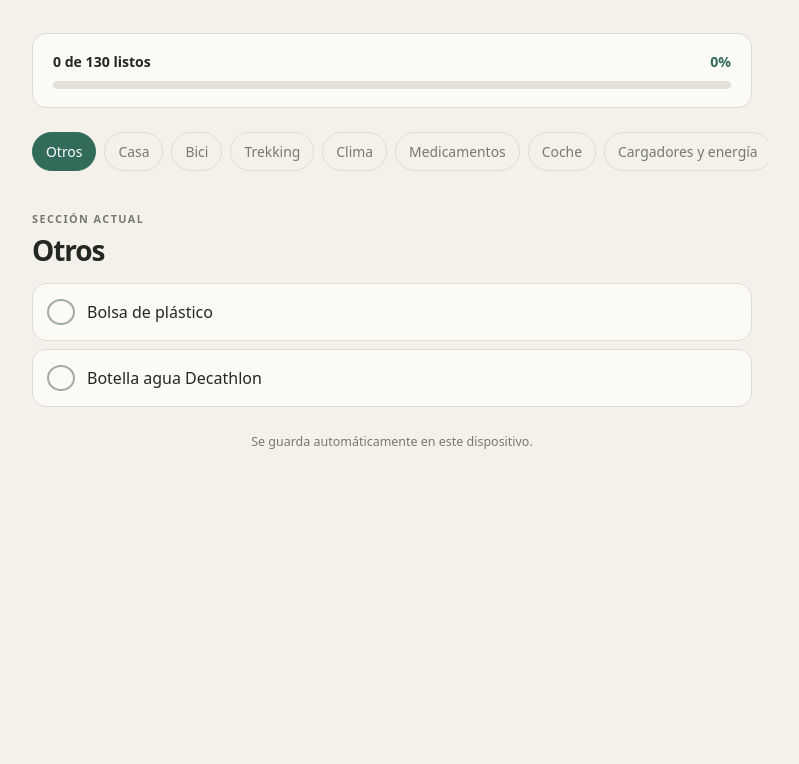
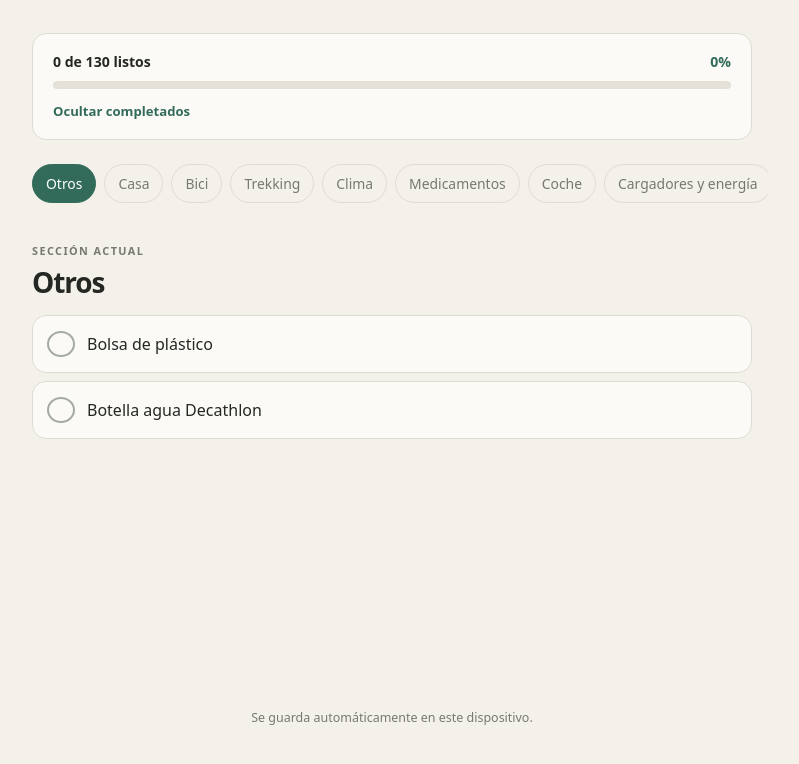
Before and after one commit to ralph1985/trip-list, a website built with Vite: page index.html in a window 1280 px wide. Shown: the part 162-926 px from the top of the page, without its empty margins (248-1047 px from the left). Before the commit the page ends 800 px from the top, so only its background shows below. Built offline with nearby package versions, Linux system fonts and the light colour scheme.

Commit message:
fix: stabilize checklist layout

```diff
--- a/app.js
+++ b/app.js
@@ -11,6 +11,7 @@ let sections = listDefinition.map((section) => ({
   }))
 }));
 let activeSectionId = sections[0]?.id;
+let showCompleted = true;
 
 const sectionNav = document.querySelector("#section-nav");
 const checklist = document.querySelector("#checklist");
@@ -18,6 +19,7 @@ const sectionTitle = document.querySelector("#section-title");
 const progressLabel = document.querySelector("#progress-label");
 const progressPercent = document.querySelector("#progress-percent");
 const progressBar = document.querySelector("#progress-bar");
+const completedToggle = document.querySelector("#completed-toggle");
 
 function loadCheckedIds() {
   try {
@@ -42,11 +44,16 @@ function slugify(value) {
 function render() {
   const section = activeSection();
   activeSectionId = section?.id;
+  const navScrollLeft = sectionNav.scrollLeft;
   sectionNav.innerHTML = sections.map((item) => `<button class="section-tab" type="button" data-section="${item.id}" aria-current="${item.id === activeSectionId}">${item.name}</button>`).join("");
+  sectionNav.scrollLeft = navScrollLeft;
   sectionTitle.textContent = section?.name ?? "Lista";
-  checklist.innerHTML = section?.items.length
-    ? section.items.map((item) => `<li class="check-item"><input type="checkbox" id="item-${item.id}" data-item="${item.id}" ${item.done ? "checked" : ""} /><label for="item-${item.id}">${escapeHtml(item.label)}</label></li>`).join("")
-    : `<li class="empty">Esta sección está vacía por ahora.</li>`;
+  const visibleItems = section?.items.filter((item) => showCompleted || !item.done) ?? [];
+  checklist.innerHTML = visibleItems.length
+    ? visibleItems.map((item) => `<li class="check-item"><input type="checkbox" id="item-${item.id}" data-item="${item.id}" ${item.done ? "checked" : ""} /><label for="item-${item.id}">${escapeHtml(item.label)}</label></li>`).join("")
+    : `<li class="empty">${section?.items.length ? "No hay elementos pendientes en esta sección." : "Esta sección está vacía por ahora."}</li>`;
+  completedToggle.textContent = showCompleted ? "Ocultar completados" : "Mostrar completados";
+  completedToggle.setAttribute("aria-pressed", String(!showCompleted));
   updateProgress();
 }
 
@@ -77,6 +84,11 @@ checklist.addEventListener("change", (event) => {
   render();
 });
 
+completedToggle.addEventListener("click", () => {
+  showCompleted = !showCompleted;
+  render();
+});
+
 document.querySelector("#reset-button").addEventListener("click", () => {
   if (!window.confirm("¿Desmarcar toda la lista?")) return;
   sections.forEach((section) => section.items.forEach((item) => { item.done = false; }));
--- a/index.html
+++ b/index.html
@@ -27,6 +27,7 @@
           <span id="progress-percent">0%</span>
         </div>
         <div class="progress-track"><div class="progress-bar" id="progress-bar"></div></div>
+        <button class="filter-button" id="completed-toggle" type="button" aria-pressed="false">Ocultar completados</button>
       </section>
 
       <nav class="section-nav" id="section-nav" aria-label="Secciones de la lista"></nav>
--- a/styles.css
+++ b/styles.css
@@ -29,10 +29,12 @@ h1 { margin-bottom: 8px; font-size: clamp(2.25rem, 8vw, 4.5rem); letter-spacing:
 .summary-line span:last-child { color: var(--accent); }
 .progress-track { height: 8px; overflow: hidden; border-radius: 99px; background: #e4e1d9; }
 .progress-bar { width: 0; height: 100%; border-radius: inherit; background: var(--accent); transition: width .25s ease; }
+.filter-button { margin-top: 13px; padding: 0; border: 0; color: var(--accent); background: transparent; font-size: .82rem; font-weight: 800; }
 .section-nav { display: flex; gap: 8px; overflow-x: auto; margin: 0 -16px 34px; padding: 0 16px 6px; scrollbar-width: thin; }
 .section-tab { flex: 0 0 auto; padding: 9px 13px; border: 1px solid var(--line); border-radius: 999px; color: var(--muted); background: transparent; font-size: .87rem; white-space: nowrap; }
 .section-tab[aria-current="true"] { border-color: var(--accent); color: #fff; background: var(--accent); }
 .list-heading { display: flex; justify-content: space-between; align-items: end; gap: 16px; margin-bottom: 14px; }
+.list-area { min-height: 440px; }
 .section-kicker { margin-bottom: 5px; color: var(--muted); font-size: .68rem; }
 h2 { margin-bottom: 0; font-size: 1.75rem; letter-spacing: -.04em; }
 .text-button { padding: 8px 0; border: 0; color: var(--accent); background: transparent; font-weight: 800; }
```
